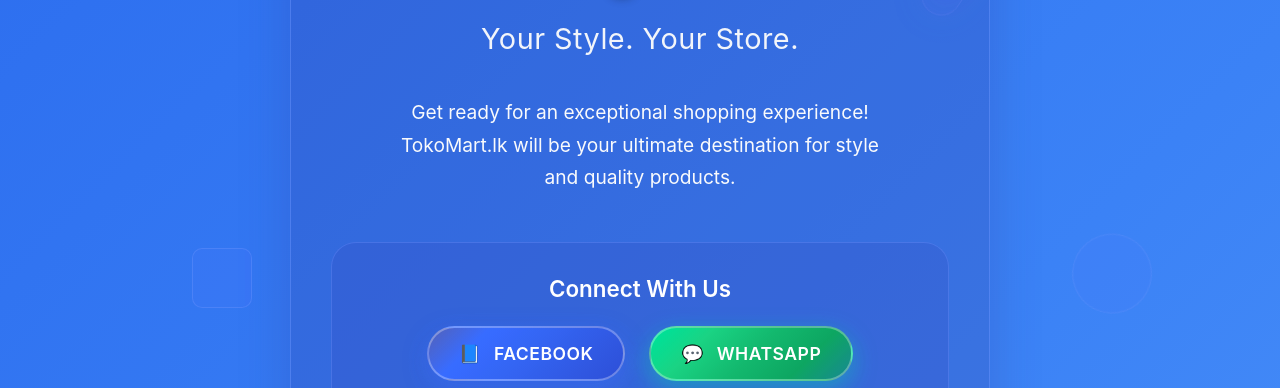
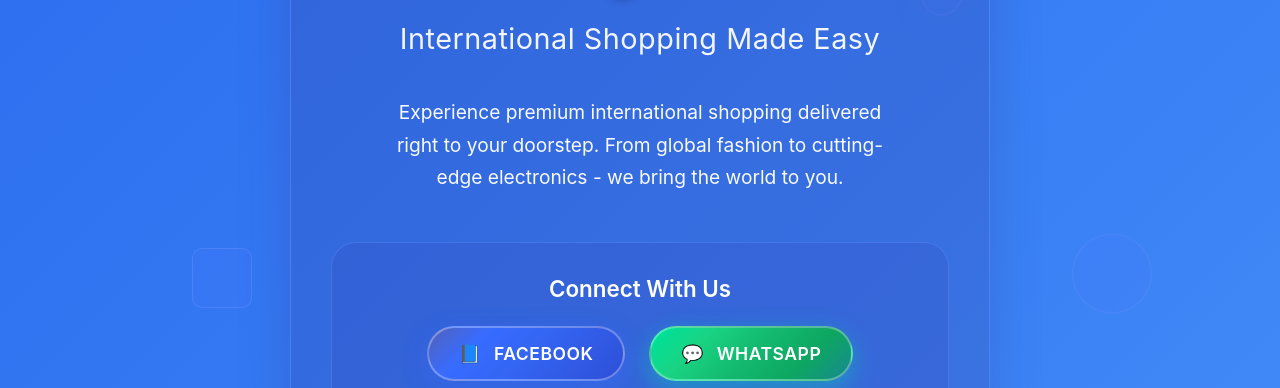
Before and after one commit to madu4279/TokoMart.lk, a plain HTML site: page index.html in a window 1280 px wide. Shown: the part 412-800 px from the top of the page. Drawn offline with Linux system fonts and the light colour scheme.

Commit message:
Update index.html

```diff
--- a/index.html
+++ b/index.html
@@ -612,9 +612,10 @@
             </div>
 
             <h1>Coming Soon<span class="loading-dots"><span></span><span></span><span></span></span></h1>
-            <p class="subtitle">Your Style. Your Store.</p>
+            <p class="subtitle">International Shopping Made Easy</p>
             <p class="description">
-                Get ready for an exceptional shopping experience! TokoMart.lk will be your ultimate destination for style and quality products.
+                Experience premium international shopping delivered right to your doorstep.
+                From global fashion to cutting-edge electronics - we bring the world to you.
             </p>
 
             <div class="contact-section">
```
